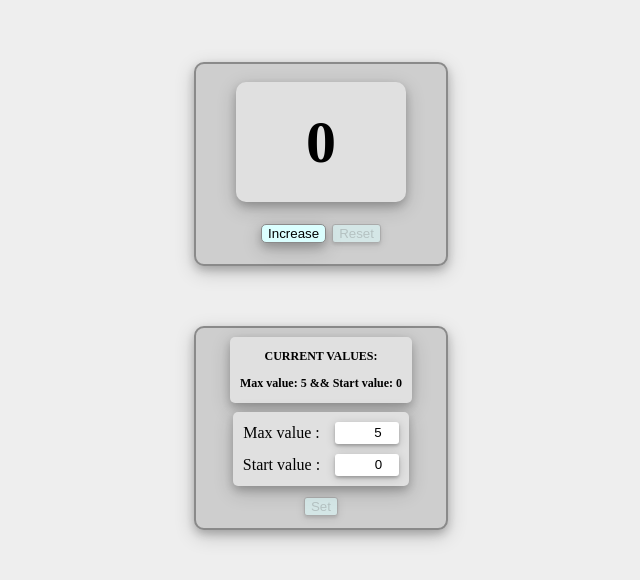
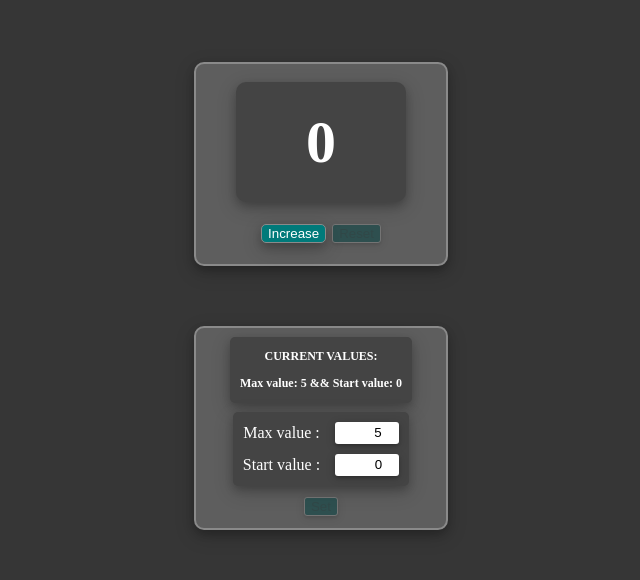
Before and after one commit to Al1erEgo/counter, a React (Create React App) app: page / in a window 1280 px wide. Shown: the part 104-684 px from the top of the page, without its empty margins (319-959 px from the left). Built offline with nearby package versions, Linux system fonts and the light colour scheme.

Commit message:
Black theme

```diff
--- a/src/App.css
+++ b/src/App.css
@@ -6,5 +6,5 @@
   justify-content: center;
   height: 100%;
   width: 100%;
-  background-color: #eeeeee;
+  background-color: #363636;
 }
--- a/src/components/Board/Board.module.css
+++ b/src/components/Board/Board.module.css
@@ -1,7 +1,8 @@
 .default {
     height: 100px;
     width: 150px;
-    background-color: #e0e0e0;
+    color: white;
+    background-color: #444444;
     display: flex;
     align-items: center;
     justify-content: center;
@@ -26,5 +27,6 @@
 }
 
 .info {
+    color: white;
     font-size: 10px;
 }
--- a/src/components/Button/Button.module.css
+++ b/src/components/Button/Button.module.css
@@ -1,25 +1,26 @@
 .default {
-    background-color: #dbffff;
+    background-color: #007a7a;
     border-radius: 5px;
     border: 1px solid #8a8a8a;
     margin: 3px;
+    color: white;
     box-shadow: 0 4px 8px 0 rgba(0, 0, 0, 0.2), 0 6px 20px 0 rgba(0, 0, 0, 0.19);
     transition: box-shadow 200ms, background-color 200ms;
 }
 
 .default:hover {
-    background-color: #a1ffff;
+    background-color: #00afaf;
 }
 
 .default:active {
-    background-color: #008d8d;
+    background-color: #00e3e3;
     transform: translateY(2px);
     box-shadow: 0 2px 3px 0 rgba(0, 0, 0, 0.2), 0 2px 10px 0 rgba(0, 0, 0, 0.19);
     transition: box-shadow 200ms, background-color 200ms, transform 200ms;
 }
 
 .disabled {
-    background-color: #dbffff;
+    background-color: #004242;
     opacity: 50%;
     border-radius: 3px;
     border: 1px solid #8a8a8a;
--- a/src/components/Counter.module.css
+++ b/src/components/Counter.module.css
@@ -3,7 +3,7 @@
     height: 200px;
     border: solid 2px #8a8a8a;
     border-radius: 10px;
-    background-color: #cecece;
+    background-color: #5e5e5e;
     display: flex;
     flex-direction: column;
     align-items: center;
--- a/src/components/Settings.module.css
+++ b/src/components/Settings.module.css
@@ -3,7 +3,7 @@
     height: 200px;
     border: solid 2px #8a8a8a;
     border-radius: 10px;
-    background-color: #cecece;
+    background-color: #5e5e5e;
     display: flex;
     flex-direction: column;
     align-items: center;
@@ -18,7 +18,8 @@
     font-weight: bolder;
     border-radius: 5px;
     padding: 0 10px;
-    background-color: #e0e0e0;
+    background-color: #444444;
+    color: white;
     box-shadow: 0 4px 8px 0 rgba(0, 0, 0, 0.2), 0 6px 20px 0 rgba(0, 0, 0, 0.19);
 }
 
@@ -29,7 +30,8 @@
     align-items: center;
     border-radius: 5px;
     padding: 10px;
-    background-color: #e0e0e0;
+    background-color: #444444;
+    color: white;
     box-shadow: 0 4px 8px 0 rgba(0, 0, 0, 0.2), 0 6px 20px 0 rgba(0, 0, 0, 0.19);
 }
 
```
